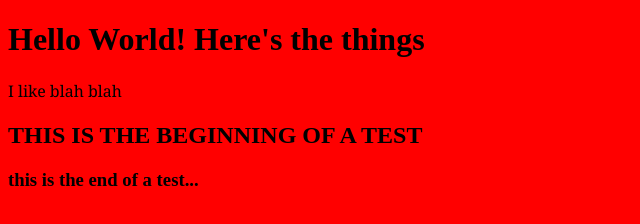
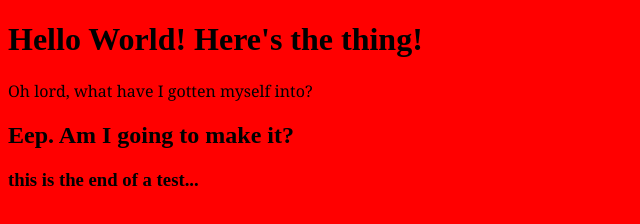
Before and after one commit to JohnYingling/441, a plain HTML site: page HW-2/index.html in a window 1280 px wide. Shown: the whole page, without its empty margins (0-640 px from the left). Drawn offline with Linux system fonts and the light colour scheme.

Commit message:
changes
ahhh

```diff
--- a/HW-2/index.html
+++ b/HW-2/index.html
@@ -29,11 +29,11 @@
 <p class="serif">
 </p>
 <p class="serif">
-    <h1>Hello World!  Here's the things</h1>
-    <p> I like blah blah  </p>
+    <h1>Hello World!  Here's the thing!</h1>
+    <p> Oh lord, what have I gotten myself into? </p>
 </p>
 
-<h2> THIS IS THE BEGINNING OF A TEST </h2>
+<h2> Eep.  Am I going to make it?</h2>
 
 
     <head>
@@ -43,11 +43,10 @@
     </head>
 
 
-        <!-- Anything inbetween the script tag's should be properly formatted JS -->
+
         <script>
-            console.log("Hello World!");
-            // If you open the web console,
-            // you will see "Hello World!" printed, just like before.
+            console.log("Hello World!  May all have mercy on my soul!");
+
         </script>
 
         <h3> this is the end of a test... </h3>
```
